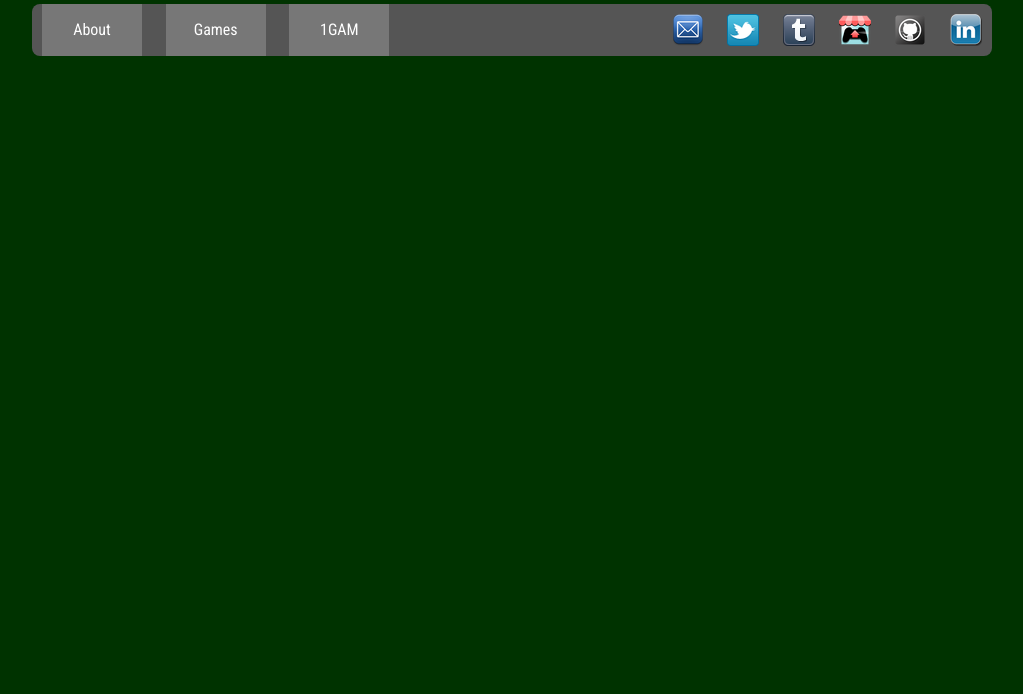
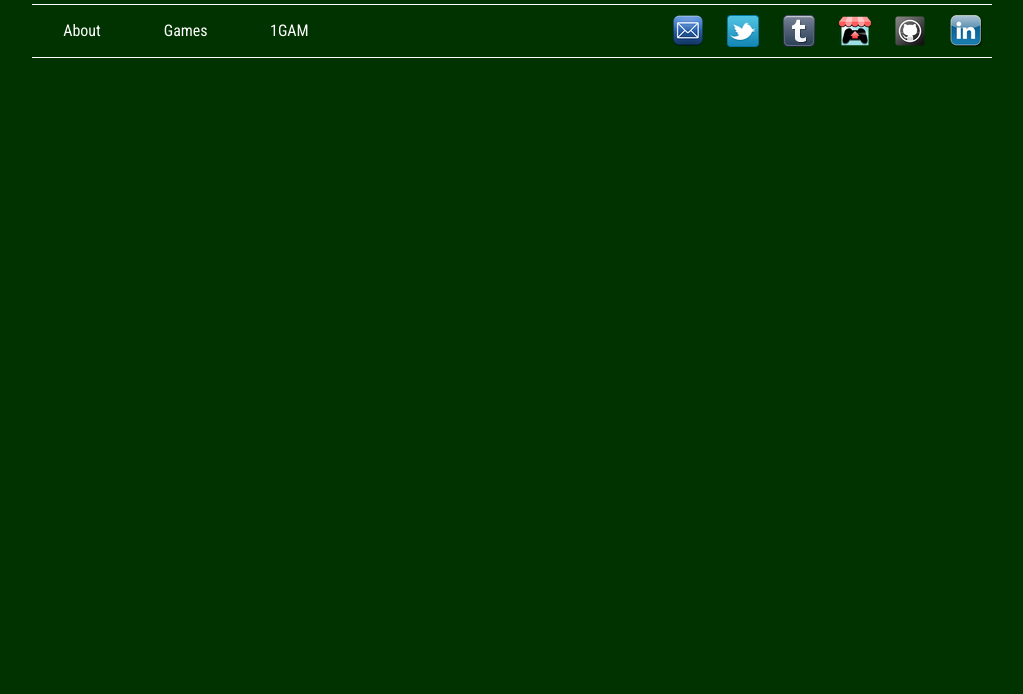
Before and after one commit to Chessell1985/website, a plain HTML site: page index.html in a window 1280 px wide. Shown: the part 106-800 px from the top of the page, without its empty margins (128-1151 px from the left). Drawn offline with nearby package versions, Linux system fonts and the light colour scheme.

Commit message:
working on navigation and contacts

```diff
--- a/style.css
+++ b/style.css
@@ -26,8 +26,8 @@ p {
 }
 
 section#links {
-	background-color: #555555;
-	border-radius: 8px;
+	border-top: 1px solid #ffffff;
+	border-bottom: 1px solid #ffffff;
 	margin: 0;
 	padding: 0;
 	height: 52px;
@@ -51,12 +51,20 @@ ul#navigation li {
 ul#navigation li a {
 	display: block;
 	text-decoration: none;
-	margin: 0 10px;
+	margin: 0;
 	padding: 0;
 	width: 100px;
 	height: 52px;
 	color: #ffffff;
-	background-color: #777777;
+	-moz-transition: background .2s linear;
+	-webkit-transition: background .2s linear;
+	-o-transition: background .2s linear;
+	transition: background .2s linear;
+}
+
+ul#navigation li a:hover {
+	background-color: #447744;
+	text-shadow: 2px 2px #000000;
 }
 
 ul#contacts {
@@ -71,6 +79,14 @@ ul#contacts li {
 	padding: 0;
 	line-height: 32px;
 	vertical-align: middle;
+	-moz-transition: background .2s linear;
+	-webkit-transition: background .2s linear;
+	-o-transition: background .2s linear;
+	transition: background .2s linear;
+}
+
+ul#contacts li:hover {
+	background-color: #447744;
 }
 
 ul#contacts li a {
```
